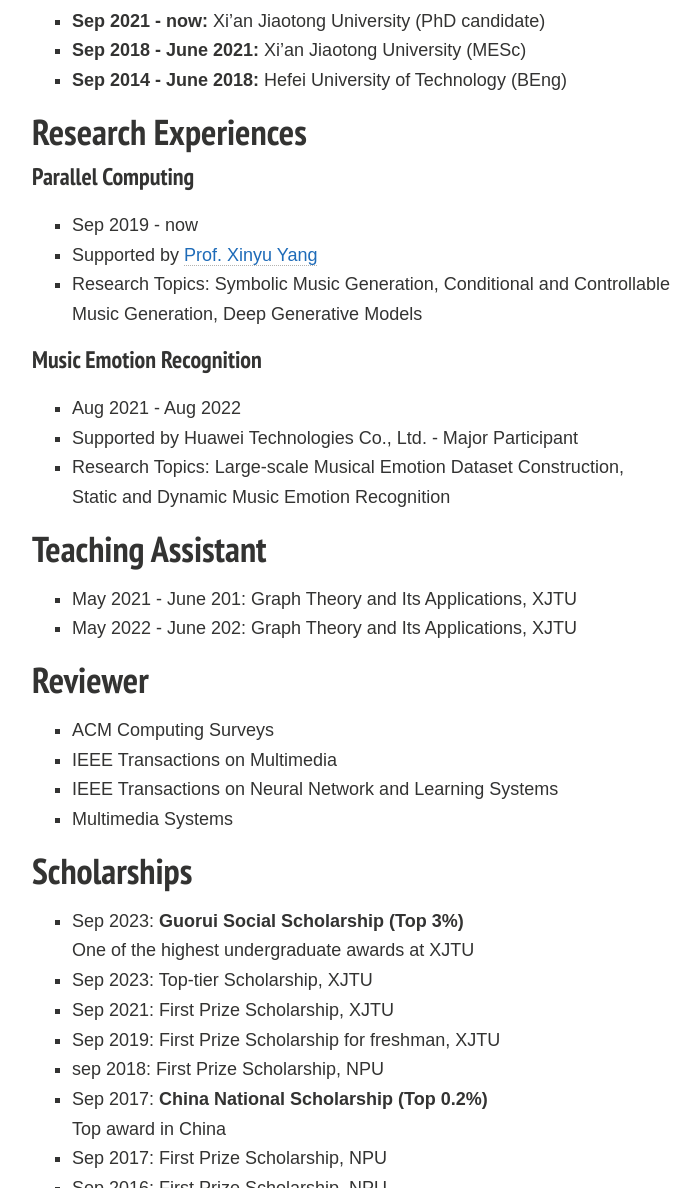
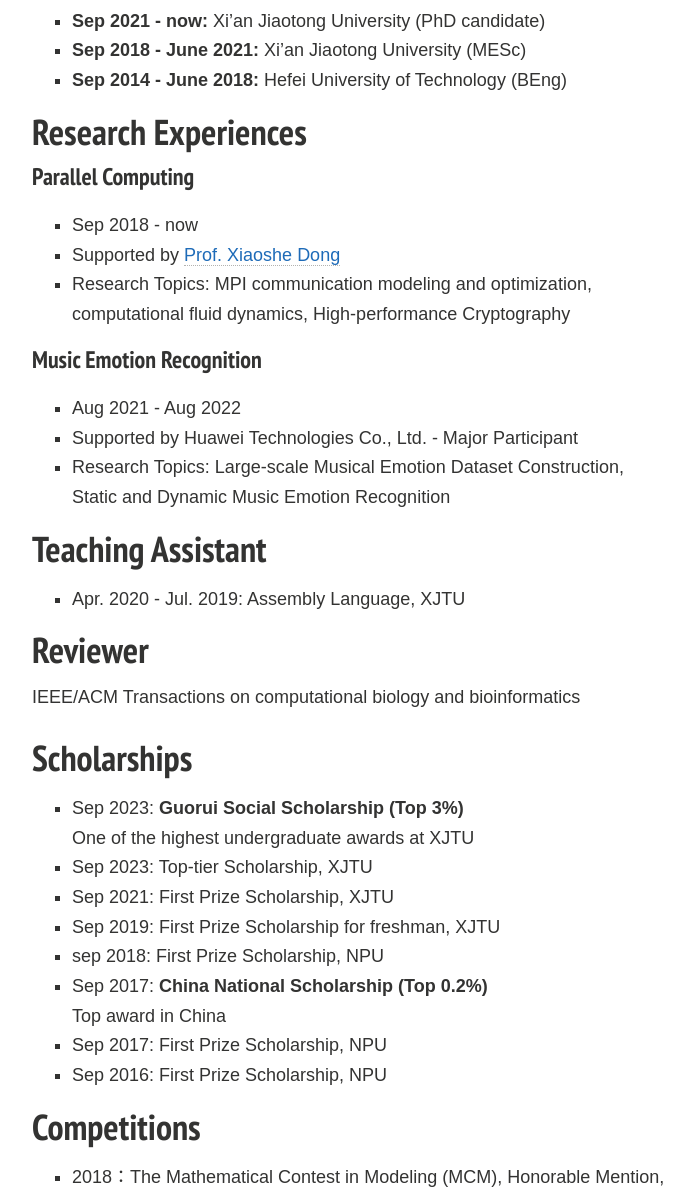
Before and after one commit to wzh009888/wzh009888.github.io, a Jekyll site: the page built from awards.md, in a window 1280 px wide and 1400 px high, cut to the strip 212-1400 px from the top of the window. Shown: the whole strip, without its empty margins (288-988 px from the left). Built offline with Jekyll 4.4.1, drawn with Linux system fonts in a browser that asks for light colours; comment, search, counter and statistics services are not loaded; a style sheet for code colours, icons or effects is not loaded; some of the changed text lies outside the part shown.

Commit message:
Update awards.md

```diff
--- a/awards.md
+++ b/awards.md
@@ -15,9 +15,9 @@
 
 ## Research Experiences
 ### Parallel Computing
-- Sep 2019 - now
-- Supported by [Prof. Xinyu Yang](https://gr.xjtu.edu.cn/en/web/xyyang/)
-- Research Topics: Symbolic Music Generation, Conditional and Controllable Music Generation, Deep Generative Models<br>
+- Sep 2018 - now
+- Supported by [Prof. Xiaoshe Dong](http://www.xjtu.edu.cn/jsnr.jsp?urltype=tree.TreeTempUrl&wbtreeid=1632&wbwbxjtuteacherid=457)
+- Research Topics: MPI communication modeling and optimization, computational fluid dynamics, High-performance Cryptography<br>
 
 ### Music Emotion Recognition
 - Aug 2021 - Aug 2022
@@ -25,15 +25,15 @@
 - Research Topics: Large-scale Musical Emotion Dataset Construction, Static and Dynamic Music Emotion Recognition
 
 ## Teaching Assistant
-- May 2021 - June 201: Graph Theory and Its Applications, XJTU
-- May 2022 - June 202: Graph Theory and Its Applications, XJTU
+- Apr. 2020 - Jul. 2019: Assembly Language, XJTU
 
 
 ## Reviewer
-- ACM Computing Surveys
+<!-- - ACM Computing Surveys
 - IEEE Transactions on Multimedia
 - IEEE Transactions on Neural Network and Learning Systems
-- Multimedia Systems
+- Multimedia Systems -->
+IEEE/ACM Transactions on computational biology and bioinformatics
 
 ## Scholarships
 
@@ -61,7 +61,7 @@
 - Seq 2016-2018：Merit Student, NPU
 
 
-## Memberships
+<!-- ## Memberships
 
 - Dec 2023 - Dec 2024：AAAI Student Membership
-- Jun 2023 - Jun 2024：IEEE Student Membership, IEEE SMC Membership
+- Jun 2023 - Jun 2024：IEEE Student Membership, IEEE SMC Membership -->
```
